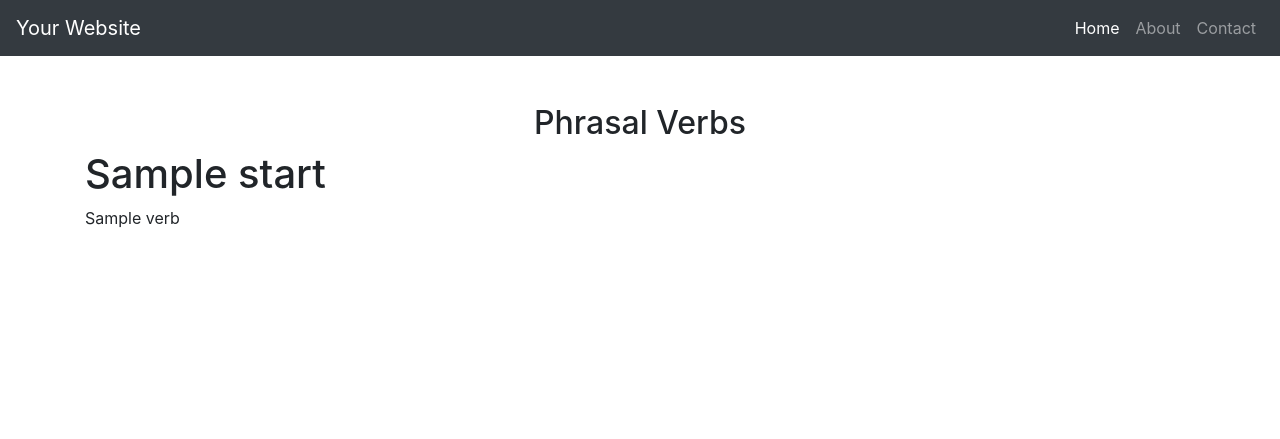
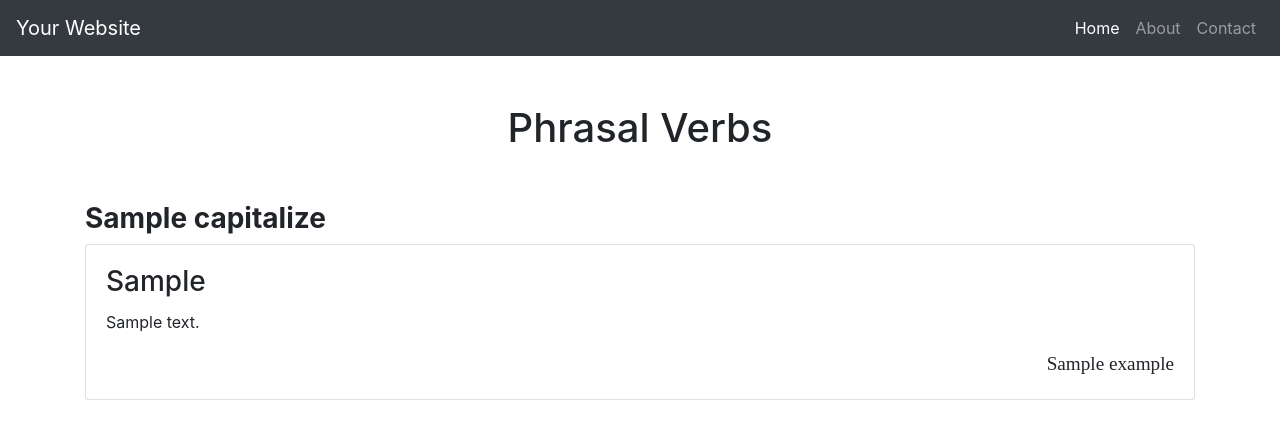
Before and after one commit to yar1kk12/EnglishHelper, a Django app: template templates/phrasal_verbs.html in a window 1280 px wide. Shown: the top 439 px of the page. Run offline with Django 5.2, Linux system fonts and the light colour scheme; the template is opened without the code that fills it: most values are stand-ins (such as "Sample title", 1, 10 or a date in 2020); some libraries are stand-ins or nearby versions.

Commit message:
html changed

```diff
--- a/templates/phrasal_verbs.html
+++ b/templates/phrasal_verbs.html
@@ -1,47 +1,26 @@
 {% extends 'base.html' %}
 {% block content %}
     <!-- Centered Heading -->
-    <div class="container mt-5 text-center">
-        <h2>Phrasal Verbs</h2>
+    <div class="container mt-5 text-center" >
+        <h1 margin-bottom = "20px">Phrasal Verbs</h1>
     </div>
 
-    <!-- Centered Table with Three Columns -->
-{#    <div class="container mt-3">#}
-{#        <div class="row justify-content-center">#}
-{#            <div class="col-md-12"> <!-- Increased column width for an even larger table -->#}
-{#                <table class="table table-bordered table-striped table-hover" style="font-size: 20px;"> <!-- Increased font size -->#}
-{#                    <thead class="thead-dark">#}
-{#                        <tr>#}
-{#                            <th scope="col">Phrasal Verb</th>#}
-{#                            <th scope="col">Translation</th>#}
-{#                            <th scope="col">Example</th>#}
-{#                        </tr>#}
-{#                    </thead>#}
-{#                    <tbody>#}
-{#                        {% for el in verbs_check %}#}
-{#                        <tr>#}
-{#                            <td>{{el.phrasal_verb}}</td>#}
-{#                            <td>{{el.translation}}</td>#}
-{#                            <td>{{el.example}}</td>#}
-{#                        </tr>#}
-{#                        {% endfor %}#}
-{#                    </tbody>#}
-{#                </table>#}
-{#            </div>#}
-{#        </div>#}
-{#    </div>#}
-
-
-{% for start, objects in verbs_dict.items %}
-    <h1>{{ start }}</h1>
+<div class="pv">
+  {% for start, objects in verbs_dict.items %}
+    <h3 style="font-weight: 700; margin-top: 50px; ">{{ start.capitalize }}</h3>
     {% for verb in objects %}
-        <p>{{ verb }}</p>
+      <div margin-top='2110px' display='inline-block' class="card" style="width: 100%; margin-bottom: 20px;">
+        <img src="" class="card-img-top" alt="">
+        <div class="card-body">
+          <h3 class="card-title">{{ verb.phrasal_verb}}</h3>
+          <p class="card-text">{{verb.description}}</p>
+            <p  style="font-size: 1.2rem; text-align: right; font-family: 'Muller Medium Italic'" class="card-text">{{verb.example}}</p>
+        </div>
+      </div>
     {% endfor %}
 
-
-
-
 {% endfor %}
+</div>
 
 
 {% endblock %}
```
